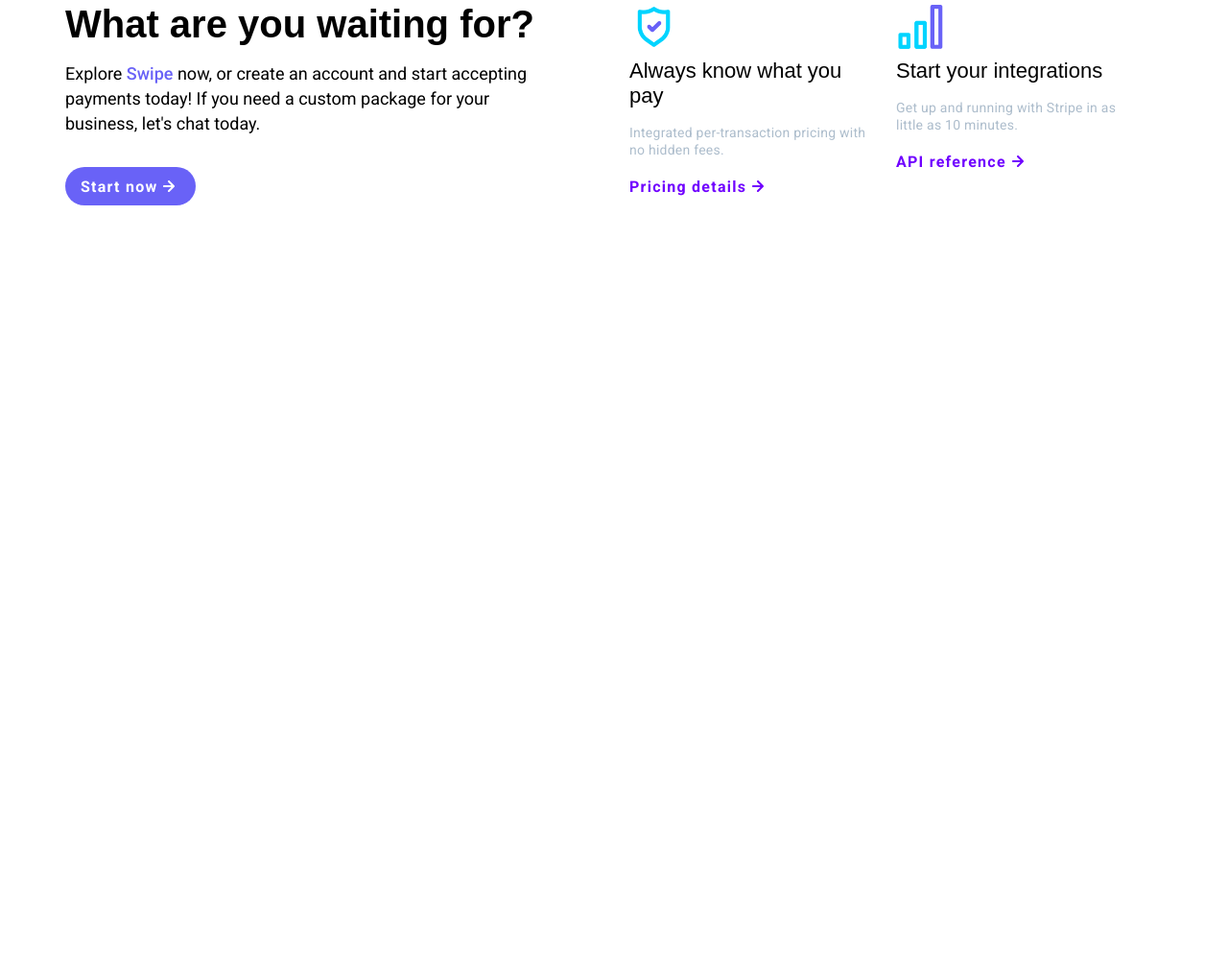
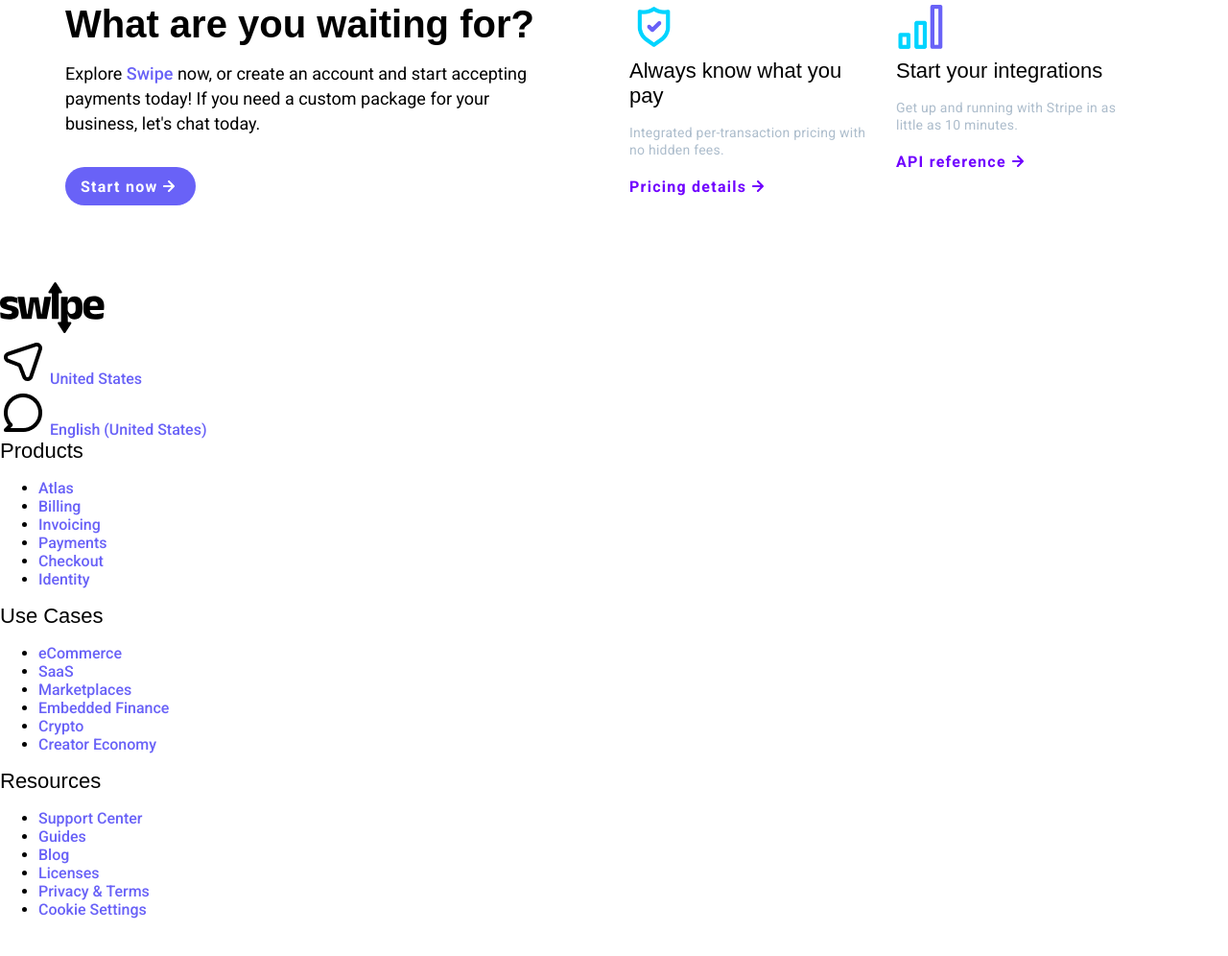
Before and after one commit to mattbuckwell/swipe, a plain HTML site: page index.html in a window 1280 px wide. Shown: the part 5324-6320 px from the top of the page at 96% size. Before the commit the page ends 5682 px from the top, so only its background shows below. Drawn offline with Linux system fonts and the light colour scheme; a web font is replaced by a local one.

Commit message:
writing the footer markup

```diff
--- a/index.html
+++ b/index.html
@@ -351,6 +351,56 @@
           </div>
         </div>
       </div>
+
+      <!-- Footer Section -->
+      <footer class="footer-section">
+        <div class="section-container">
+          <div class="column">
+            <img src="assets/logo-dark.svg" alt="" id="footer-logo" />
+            <div class="icon-link">
+              <img src="assets/location-icon.png" alt="" />
+              <a href="#">United States</a>
+            </div>
+            <div class="icon-link">
+              <img src="assets/comment-icon.png" alt="" />
+              <a href="#">English (United States)</a>
+            </div>
+          </div>
+          <div class="column">
+            <h3>Products</h3>
+            <ul>
+              <li><a href="#">Atlas</a></li>
+              <li><a href="#">Billing</a></li>
+              <li><a href="#">Invoicing</a></li>
+              <li><a href="#">Payments</a></li>
+              <li><a href="#">Checkout</a></li>
+              <li><a href="#">Identity</a></li>
+            </ul>
+          </div>
+          <div class="column">
+            <h3>Use Cases</h3>
+            <ul>
+              <li><a href="#">eCommerce</a></li>
+              <li><a href="#">SaaS</a></li>
+              <li><a href="#">Marketplaces</a></li>
+              <li><a href="#">Embedded Finance</a></li>
+              <li><a href="#">Crypto</a></li>
+              <li><a href="#">Creator Economy</a></li>
+            </ul>
+          </div>
+          <div class="column">
+            <h3>Resources</h3>
+            <ul>
+              <li><a href="#">Support Center</a></li>
+              <li><a href="#">Guides</a></li>
+              <li><a href="#">Blog</a></li>
+              <li><a href="#">Licenses</a></li>
+              <li><a href="#">Privacy & Terms</a></li>
+              <li><a href="#">Cookie Settings</a></li>
+            </ul>
+          </div>
+        </div>
+      </footer>
     </main>
   </body>
 </html>
--- a/styles.css
+++ b/styles.css
@@ -665,3 +665,8 @@ p {
     color: var(--purple-2);
     padding-left: 0;
 }
+
+/* FOOTER Section */
+.footer-section .column h3 {
+    font-size: var(--h6-size);
+}
```
